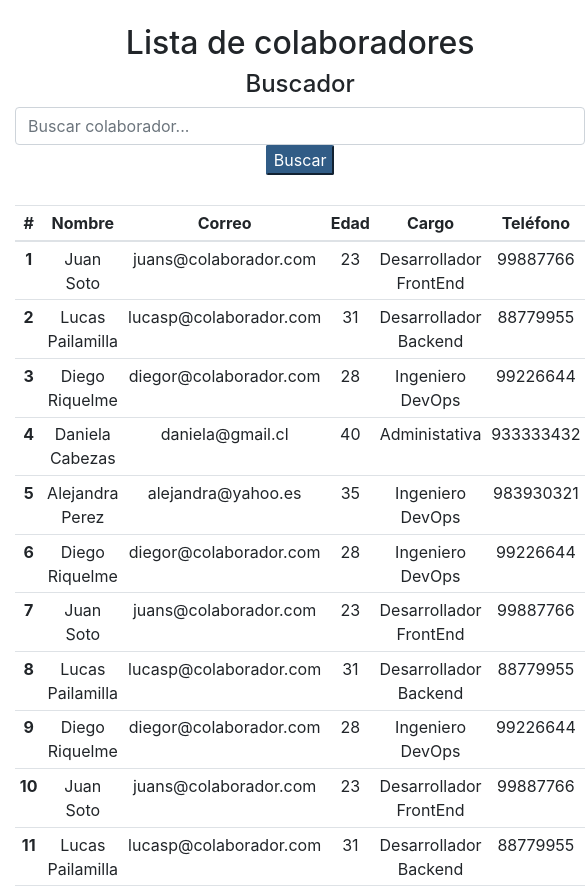
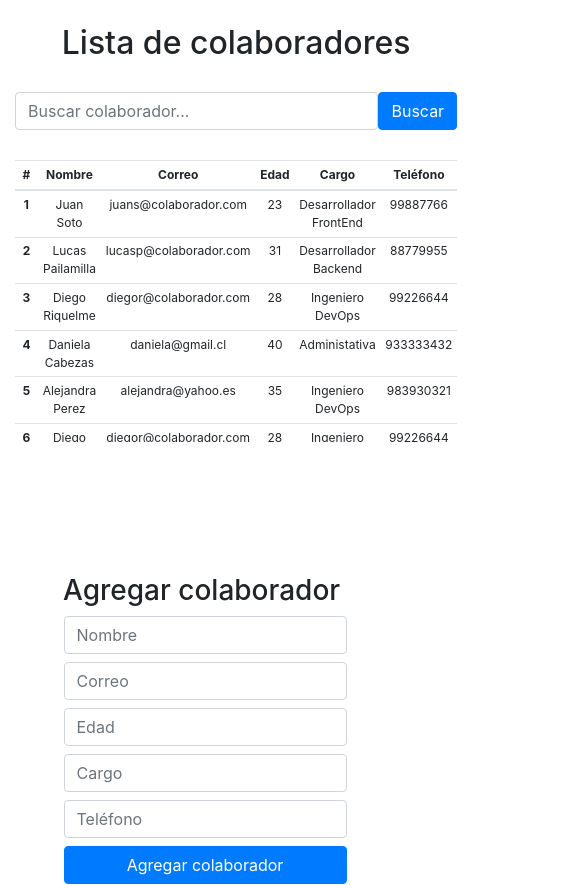
Before and after one commit to Nuncia/colaboradores, a React (Vite) app: page / in a window 390 px wide. Shown: the top 888 px of the page, 585 px wide, since content can reach past the window. Built offline with nearby package versions, Linux system fonts and the light colour scheme.

Commit message:
Modificación de estilos Tabla

```diff
--- a/index.html
+++ b/index.html
@@ -2,7 +2,6 @@
 <html lang="en">
   <head>
     <meta charset="UTF-8" />
-    <link rel="icon" type="image/svg+xml" href="/vite.svg" />
     <link rel="stylesheet" href="https://maxcdn.bootstrapcdn.com/bootstrap/4.5.2/css/bootstrap.min.css">
     <meta name="viewport" content="width=device-width, initial-scale=1.0" />
     <title>Base Colaboradores</title>
--- a/src/App.css
+++ b/src/App.css
@@ -1,13 +1,19 @@
 #root {
-
   margin: 0 auto;
   padding: 0;
   text-align: center;
 }
 .container{
-  display: block;
-  flex-direction: column;
-  display: block;
+  display: grid;
+  grid-template-areas: 'container_buscador_Tabla form-container';
+  gap: 10px;
+}
+.container_buscador_Tabla{
+  grid-area: 'container_buscadorTabla';
+}
+.form-container{
+  grid-area: 'form-container';
+  margin-top: 132px;
 }
 .container-fluid {
   max-width: 100vw;  /* Asegura que el contenedor tenga el ancho de la ventana del navegador */
@@ -15,7 +21,6 @@
 .container-fluid, .row {
   height: 100vh;  /* Esto hará que ocupe toda la altura de la pantalla */
 }
-
 body, html {
   height: 100%;
   width: 100%;
@@ -27,11 +32,17 @@ body, html {
 }
 .container-fluid, .row {
   height: 100vh;  /* Esto hará que ocupe toda la altura de la pantalla */
+  display: flex;
 }
 
-body, html {
-  height: 100%;
-  width: 100%;
-  margin: 0;
-  padding: 0;
+@media (max-width: 768px){
+
+  .container{
+    display: flex;
+    flex-direction: column-reverse;
+    margin-top: 293px;
+  }
+  .container_buscador_Tabla{
+    margin-top: -14px;
+  }
 }
--- a/src/components/Buscador.jsx
+++ b/src/components/Buscador.jsx
@@ -9,18 +9,17 @@ const Buscador = ({ onSearch }) => {
     }
 
     return (
-        <div className="form-modern">
-            <h4 >Buscador</h4>
-            <form onSubmit={handleSearch}>
+        <div className="form-modern mt-6">
+            <form onSubmit={handleSearch} className='formaBuscador'>
                 <input
                     className="form-control"
                     type="text"
-                    name="searchTerm"
+                    name="name"
                     value={searchTerm}
                     onChange={e => setSearchTerm(e.target.value)}
                     placeholder="Buscar colaborador..."
                 />
-                <button type="submit">Buscar</button>
+                <button type="submit" className='btn btn-primary' style={{}}>Buscar</button>
             </form>
         </div>
     );
--- a/src/components/Formulario.jsx
+++ b/src/components/Formulario.jsx
@@ -38,19 +38,16 @@ function Formulario({ addColaborador, setMessage, setAlertType }) {
   };
 
   return (
-    <div className="col-lg-6"> {}
+    <div className="formulario">
             <form onSubmit={handleSubmit}>
-                <input className="form-control mb-3" name="nombre" placeholder="Nombre" onChange={handleChange} value={colaborador.nombre} />
-                <input className="form-control mb-3" name="correo" placeholder="Correo" onChange={handleChange} value={colaborador.correo} />
-                <input className="form-control mb-3" name="edad" placeholder="Edad" onChange={handleChange} value={colaborador.edad} />
-                <input className="form-control mb-3" name="cargo" placeholder="Cargo" onChange={handleChange} value={colaborador.cargo} />
-                <input className="form-control mb-3" name="telefono" placeholder="Teléfono" onChange={handleChange} value={colaborador.telefono} />
-                <button type="submit" className="btn btn-primary">Agregar colaborador</button>
+                <input className="form-control mb-2" name="nombre" placeholder="Nombre" onChange={handleChange} value={colaborador.nombre} />
+                <input className="form-control mb-2" name="correo" placeholder="Correo" onChange={handleChange} value={colaborador.correo} />
+                <input className="form-control mb-2" name="edad" placeholder="Edad" onChange={handleChange} value={colaborador.edad} />
+                <input className="form-control mb-2" name="cargo" placeholder="Cargo" onChange={handleChange} value={colaborador.cargo} />
+                <input className="form-control mb-2" name="telefono" placeholder="Teléfono" onChange={handleChange} value={colaborador.telefono} />
+                <button type="submit" className="btn btn-primary boton">Agregar colaborador</button>
             </form>
-        </div>
-
-
-
+    </div>
   );
 }
 
--- a/src/index.css
+++ b/src/index.css
@@ -30,6 +30,34 @@ body {
 
 .form-modern{
   margin-bottom: 30px;
+  margin-top: 30px;
+  /* border-collapse: collapse; */
+}
+.boton{
+  width: 283px;
+}
+.listado{
+  max-height: calc(70vh - 140px);
+  overflow: auto;
+}
+.formaBuscador{
+  display: flex;
+}
+.formulario{
+  width: 284px;
+  display: flex;
+  justify-content: center;
+  align-items: center;
+}
+.tablaColaboradores tr{
+  font-size: 12px;
+}
+.tablaColaboradores{
+  padding: 4px;
+}
+.contenedor_lista{
+  max-height: calc(50vh - 140px);
+  overflow-y: auto;
 }
 
 @media (prefers-color-scheme: light) {
@@ -46,4 +74,11 @@ body {
     border-radius: 2px;
     border-color: #315c86;
   }
+
+  @media (max-width: 768px) {
+    .tablaColaboradores{
+      max-width: calc(100vh-140);
+    }
+
+  }
 }
```
